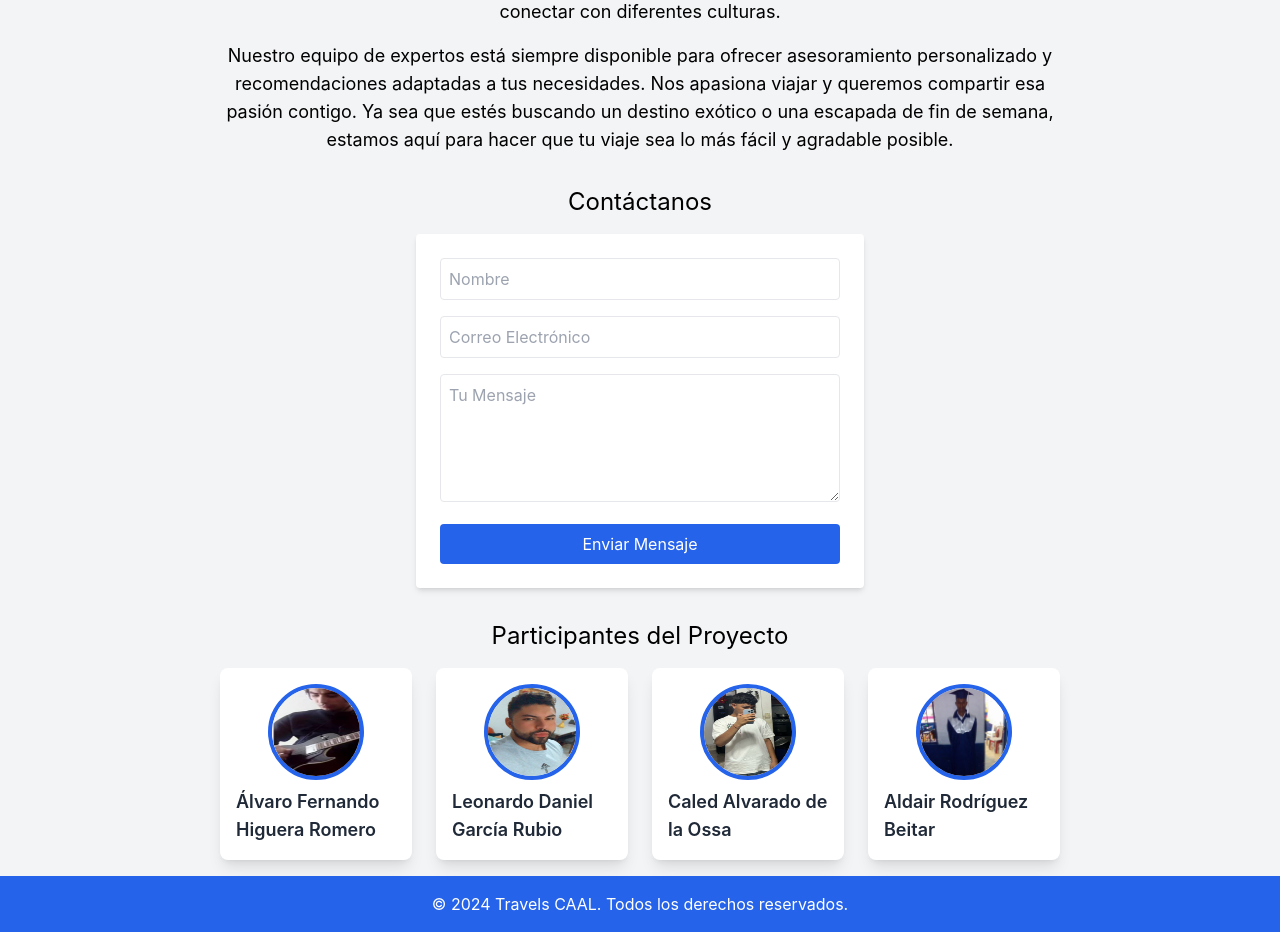
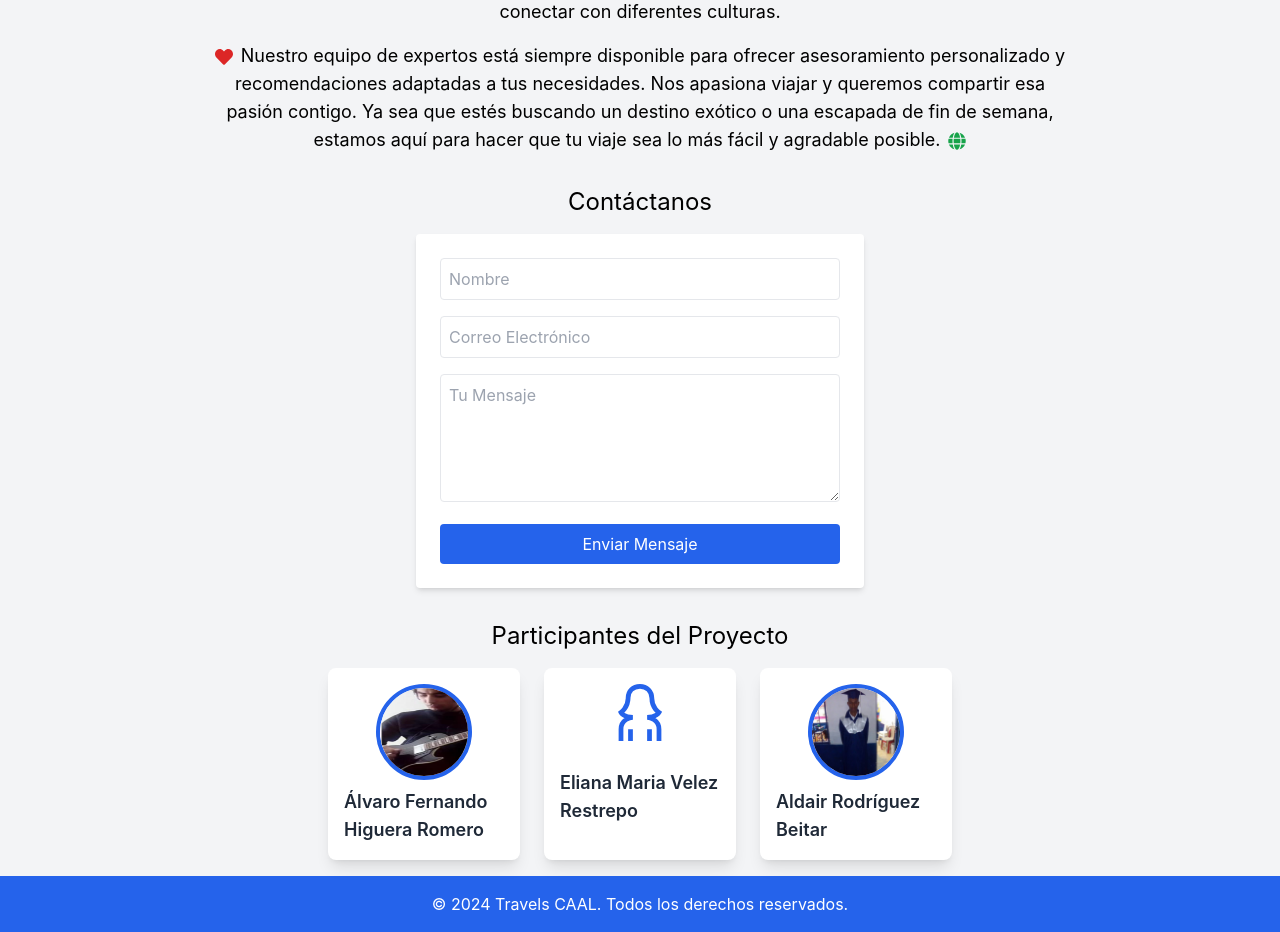
Before and after one commit to aldair1630/travel-agency-app, a React (Create React App) app: page /about in a window 1280 px wide. Shown: the part 280-1212 px from the top of the page. Built offline with nearby package versions, Linux system fonts and the light colour scheme.

Commit message:
agregar react-icons y actualizar la ruta de la página "About"

```diff
--- a/package.json
+++ b/package.json
@@ -10,6 +10,7 @@
     "firebase": "^11.0.1",
     "react": "^18.3.1",
     "react-dom": "^18.3.1",
+    "react-icons": "^5.5.0",
     "react-router-dom": "^6.27.0",
     "react-scripts": "5.0.1",
     "web-vitals": "^2.1.4"
--- a/src/App.js
+++ b/src/App.js
@@ -17,6 +17,8 @@ function App() {
         {location.pathname !== "/" && <NavBar />}
         <Routes>
           <Route exact path="/" element={<Page />} />
+          <Route path="/about" element={<About />} />
+          <Route path="*" element={<h1>Not Found</h1>} />
 
           {/* Rutas privadas */}
           <Route element={<PrivateRoute />}>
@@ -28,7 +30,6 @@ function App() {
           <Route element={<PublicRoute restricted />}>
             <Route path="/login" element={<Login />} />
             <Route path="/register" element={<Register />} />
-            <Route path="/about" element={<About />} />
           </Route>
         </Routes>
         {location.pathname !== "/" && <Footer />}
--- a/src/views/About/About.js
+++ b/src/views/About/About.js
@@ -1,7 +1,7 @@
 import React, { useState } from "react";
+import { GrUserFemale } from "react-icons/gr";
+import { FaPlane, FaHeart, FaGlobe } from "react-icons/fa";
 import alvaroImage from "../../img/alvaro.png";
-import leoImage from "../../img/leo.png";
-import caledImage from "../../img/Caled.png";
 import aldairImage from "../../img/aldair.jpg";
 
 function About() {
@@ -27,6 +27,7 @@ function About() {
       <h2 className="text-3xl mt-4 text-center">Sobre Nosotros</h2>
       <div className="max-w-4xl w-full">
         <p className="text-lg text-center mt-4 px-4 break-words">
+          <FaPlane className="inline-block text-blue-600 mr-2" />
           Somos una agencia de viajes dedicada a ofrecer experiencias únicas y
           memorables. Con años de experiencia en la industria, nuestro objetivo
           es ayudar a nuestros clientes a explorar el mundo y disfrutar de
@@ -36,12 +37,14 @@ function About() {
           culturas.
         </p>
         <p className="text-lg text-center mt-4 px-4 break-words">
+          <FaHeart className="inline-block text-red-600 mr-2" />
           Nuestro equipo de expertos está siempre disponible para ofrecer
           asesoramiento personalizado y recomendaciones adaptadas a tus
           necesidades. Nos apasiona viajar y queremos compartir esa pasión
           contigo. Ya sea que estés buscando un destino exótico o una escapada
           de fin de semana, estamos aquí para hacer que tu viaje sea lo más
           fácil y agradable posible.
+          <FaGlobe className="inline-block text-green-600 ml-2" />
         </p>
       </div>
 
@@ -95,12 +98,8 @@ function About() {
             image: alvaroImage,
           },
           {
-            name: "Leonardo Daniel García Rubio",
-            image: leoImage,
-          },
-          {
-            name: "Caled Alvarado de la Ossa",
-            image: caledImage,
+            name: "Eliana Maria Velez Restrepo",
+            icon: <GrUserFemale className="w-24 h-24 text-blue-600 mb-2" />,
           },
           {
             name: "Aldair Rodríguez Beitar",
@@ -111,11 +110,15 @@ function About() {
             key={index}
             className="flex flex-col items-center bg-white rounded-lg shadow-lg p-4 transition-transform transform hover:scale-105 w-48" //añadido w-48 para que todas las tarjetas tengan el mismo ancho
           >
-            <img
-              src={participant.image}
-              alt={participant.name}
-              className="w-24 h-24 rounded-full mb-2 border-4 border-blue-600"
-            />
+            {participant.image ? (
+              <img
+                src={participant.image}
+                alt={participant.name}
+                className="w-24 h-24 rounded-full mb-2 border-4 border-blue-600"
+              />
+            ) : (
+              participant.icon
+            )}
 
             <span className="text-lg font-semibold text-gray-800 h-full flex items-center">
               {participant.name}
```
Also changed, not shown: 1 other file (tests, documents, lock files or other folders).
